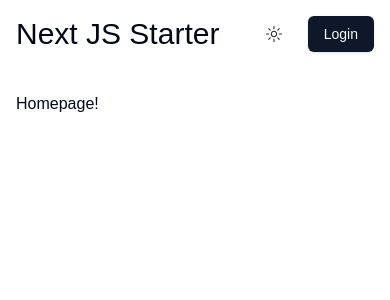
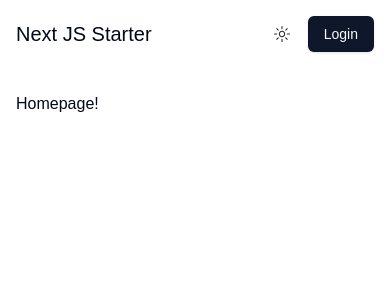
Before and after one commit to dharylovey/Next-Js-14-Starter-Template, a Next.js app: page / in a window 390 px wide. Shown: the top 300 px of the page. Built offline with nearby package versions, Linux system fonts and the light colour scheme.

Commit message:
✨ Responsive Navbar

```diff
--- a/src/components/Navbar.tsx
+++ b/src/components/Navbar.tsx
@@ -10,11 +10,11 @@ export default function Navbar() {
   return (
     <nav className="flex items-center justify-between">
       <Link href="/">
-        <h1 className="text-3xl transition-transform hover:underline">
+        <h1 className="text-xl transition-transform hover:underline sm:text-3xl">
           Next JS Starter
         </h1>
       </Link>
-      <div className="flex items-center gap-4">
+      <div className="flex items-center gap-2 md:gap-4">
         <ModeToggle />
         <Button onClick={() => router.push('/login')}>Login</Button>
       </div>
```
